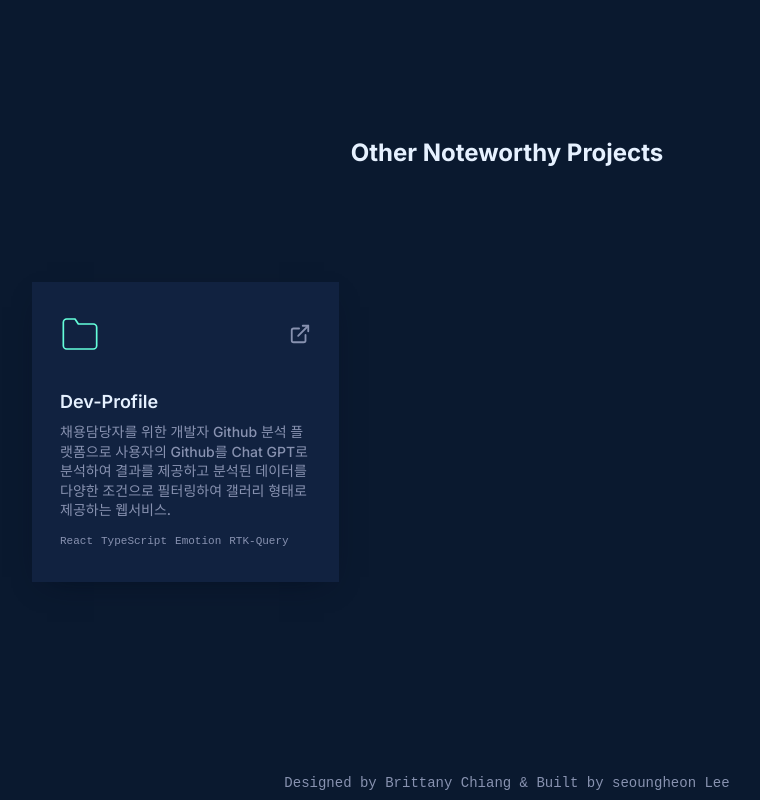
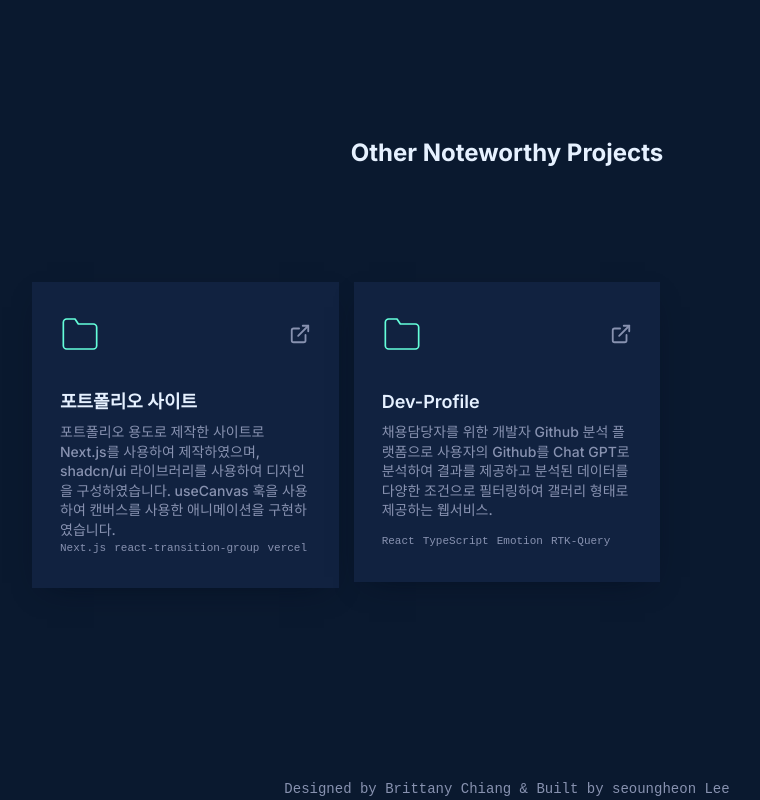
Before and after one commit to heondeam/shlee-resume, a Next.js app: page / in a window 1280 px wide. Shown: the part 5102-5902 px from the top of the page, without its empty margins (133-893 px from the left). Built offline with nearby package versions, Linux system fonts and the light colour scheme; a web font is replaced by a local one.

Commit message:
chore: fix texts

```diff
--- a/components/sections/hero.tsx
+++ b/components/sections/hero.tsx
@@ -39,7 +39,7 @@ export default function Hero() {
           </H1>
           <H1 className="relative text-heading">
             <span className="text-slate">프론트엔드 개발자 이성헌입니다.</span>
-            <span className="absolute text-white left-0" ref={textRef}></span>
+            <span className="absolute text-white left-0 top-0" ref={textRef}></span>
           </H1>
         </div>
         <div className="max-w-[540px]">
--- a/components/sections/worthy-projects.tsx
+++ b/components/sections/worthy-projects.tsx
@@ -16,6 +16,12 @@ export default function WorthyProjects() {
 
         <div className="grid grid-cols-1 lg:grid-cols-3 mt-28 gap-[15px]">
           <WorthyCard
+            title="포트폴리오 사이트"
+            description="포트폴리오 용도로 제작한 사이트로 Next.js를 사용하여 제작하였으며, shadcn/ui 라이브러리를 사용하여 디자인을 구성하였습니다. useCanvas 훅을 사용하여 캔버스를 사용한 애니메이션을 구현하였습니다."
+            stack={['Next.js', 'react-transition-group', 'vercel']}
+            link="https://github.com/DevProfiIe/Dev-Profile-Frontend"
+          />
+          <WorthyCard
             title="Dev-Profile"
             description="채용담당자를 위한 개발자 Github 분석 플랫폼으로 사용자의 Github를 Chat GPT로 분석하여 결과를 제공하고 분석된 데이터를 다양한 조건으로 필터링하여 갤러리 형태로 제공하는 웹서비스."
             stack={['React', 'TypeScript', 'Emotion', 'RTK-Query']}
```
